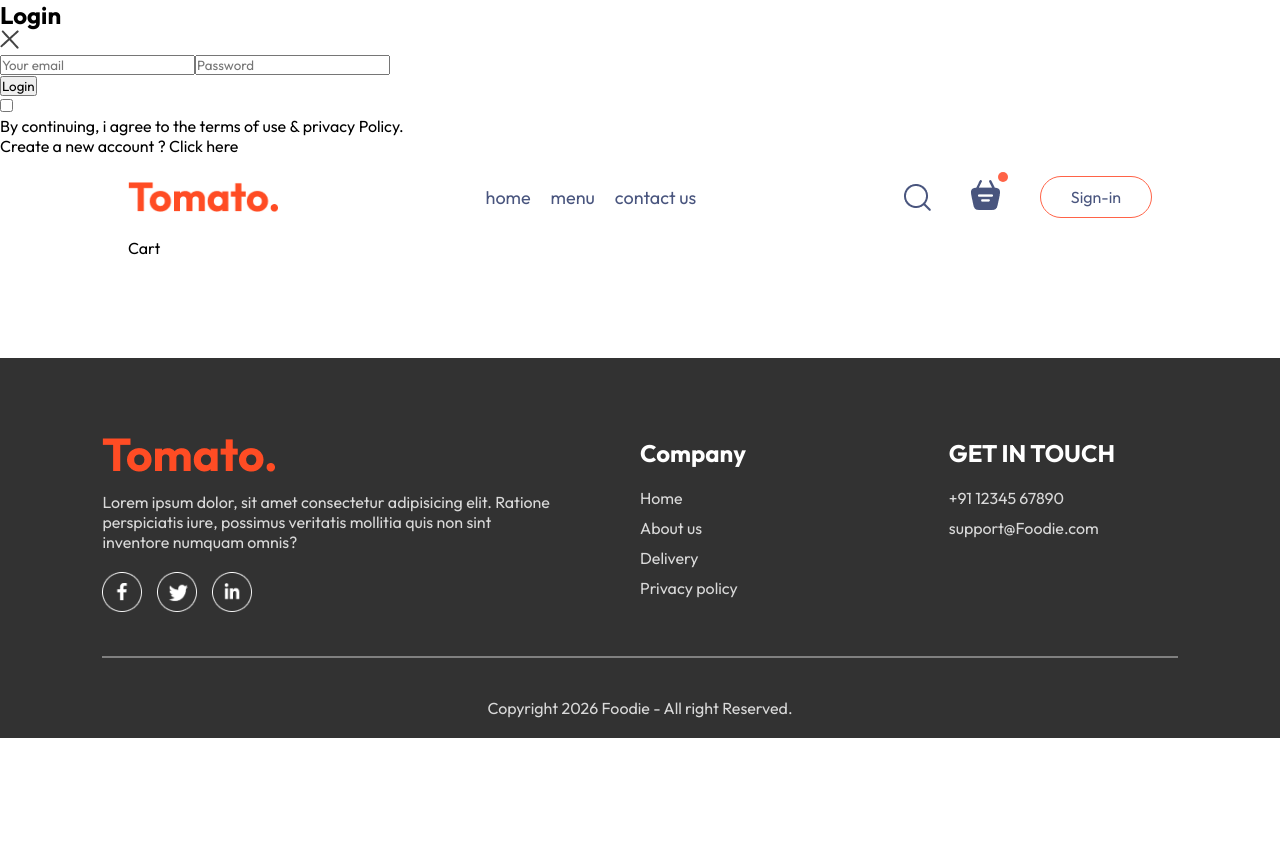
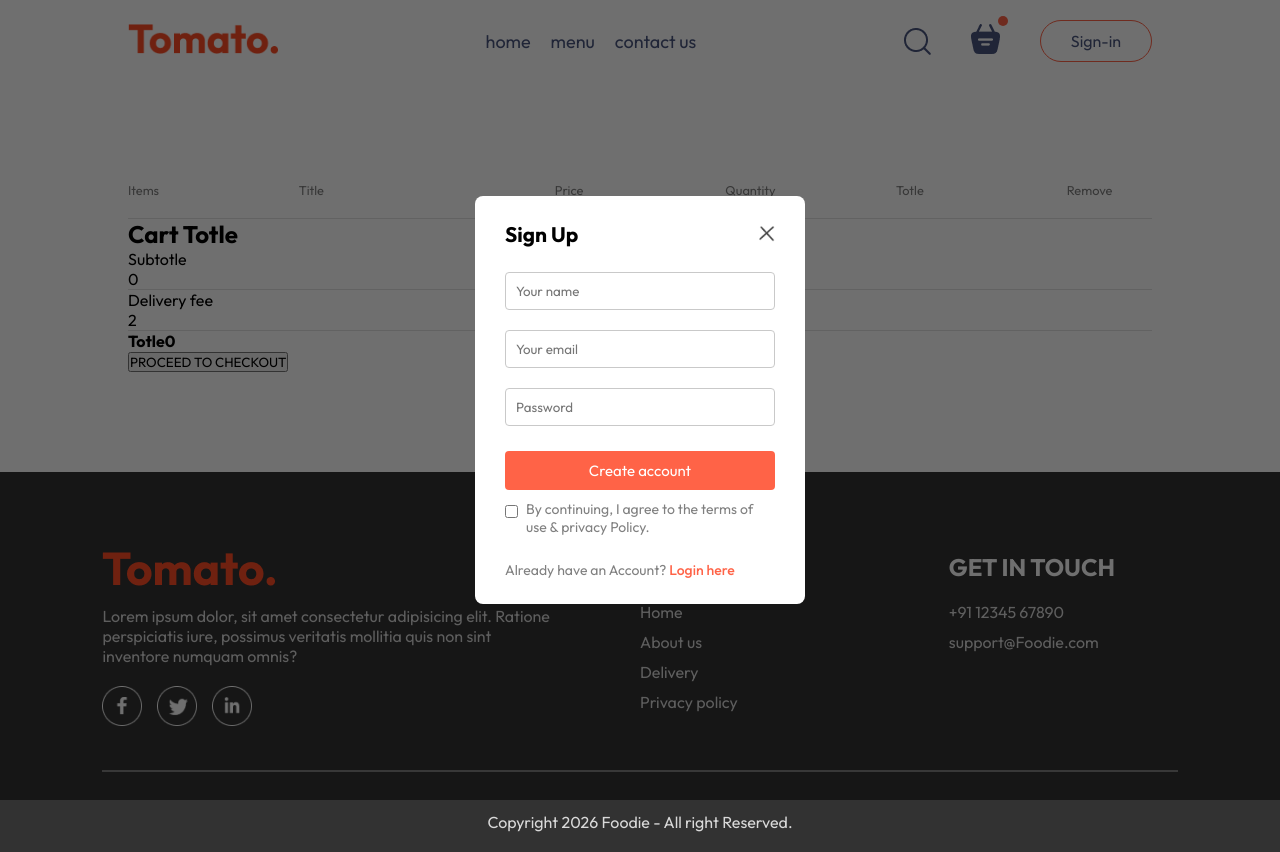
Before and after one commit to Sandeepgpa/Food_Delivery_Frontend, a React (Vite) app: page /cart in a window 1280 px wide. Both pictures are taken after a click on the button "Sign-in". Before the commit the page ends 800 px from the top, so only its background shows below. Built offline with nearby package versions, Linux system fonts and the light colour scheme.

Commit message:
Sign Page Build

```diff
--- a/src/Components/Navbar/Navbar.css
+++ b/src/Components/Navbar/Navbar.css
@@ -21,6 +21,14 @@
     display: flex;
     align-items: center;
     gap: 40px;
+}
+
+.navbar-right img{
+    cursor: pointer;
+}
+
+.navbar-search-icon{
+    cursor: pointer;
 }
 
 .navbar button{
--- a/src/Components/Navbar/Navbar.jsx
+++ b/src/Components/Navbar/Navbar.jsx
@@ -9,7 +9,7 @@ const Navbar = ( { setShowLogin }) => {
 
   return (
     <div className='navbar'>
-      <img src={assets.logo} alt="" className="logo" />
+      <Link to='/'><img src={assets.logo} alt="" className="logo" /></Link>
       <ul className="navbar-menu">
         <Link to='/' onClick={()=>setMenu("home")} className={menu=="home"?"active":""} >home</Link>
         <a href='#explore-menu' onClick={()=>setMenu("menu")} className={menu=="menu"?"active":""}> menu</a>
@@ -19,7 +19,7 @@ const Navbar = ( { setShowLogin }) => {
       <div className="navbar-right">
         <img src={assets.search_icon} alt="" />
         <div className="navbar-search-icon">
-          <img src={assets.basket_icon} alt="" />
+          <Link to='/cart'><img src={assets.basket_icon} alt="" /></Link>
           <div className="dot"></div>
         </div>
         <button onClick={()=>setShowLogin(true)}>Sign-in</button>
--- a/src/Components/SignPopup/LoginPopup.css
+++ b/src/Components/SignPopup/LoginPopup.css
@@ -0,0 +1,74 @@
+.login-popup{
+    position: absolute;
+    z-index: 1;
+    width: 100%;
+    height: 100%;
+    background-color: #00000090;
+    display: grid;
+}
+.login-popup-cotainer{
+    place-self: center;
+    width: max(23vw,330px);
+    color: #808080;
+    background-color: #fff;
+    display: flex;
+    flex-direction: column;
+    gap: 25px;
+    padding: 25px 30px;
+    border-radius: 8px;
+    font-size: 14px;
+    animation: fadeIn 0.5s  ;
+}
+.login-popup-title{
+    display: flex;
+    justify-content: space-between;
+    align-items: center;
+    color: #000;
+}
+
+.login-popup-title img{
+    width: 16px;
+    cursor: pointer;
+}
+.login-popup-inputs{
+    display: flex;
+    flex-direction: column;
+    gap: 20px;
+}
+
+.login-popup-inputs input{
+    outline: none;
+    border: 1px solid #c9c9c9;
+    padding: 10px;
+    border-radius: 4px;
+}
+
+.login-popup-cotainer button{
+    border: none;
+    padding: 10px;
+    border-radius: 4px;
+    color: #fff;
+    background-color: tomato;
+    font-size: 15px;
+    cursor: pointer;
+}
+
+.login-popup-condition{
+    display: flex;
+    align-items: start;
+    gap: 8px;
+    margin-top: -15px;
+}
+.login-popup-condition input{
+    margin-top: 5px;
+
+}
+.login-popup p span{
+    color: tomato;
+    font-weight: 500;
+    cursor: pointer;
+
+}
+.login-popup p span:hover{
+    border-bottom: 1px solid tomato ;
+}
--- a/src/Components/SignPopup/LoginPopup.jsx
+++ b/src/Components/SignPopup/LoginPopup.jsx
@@ -4,30 +4,33 @@ import { assets } from '../../assets/assets';
 
 const LoginPopup = ({ setShowLogin }) => {
 
-    const [currentState,setCurrentState] = useState("Login");
+    const [currentState,setCurrentState] = useState("Sign Up");
+
   return (
-    <div className='login-popup'>
+
         <div className="login-popup">
-            <form action="" className="login-popup-cotainer">
+            <form className="login-popup-cotainer">
                 <div className="login-popup-title">
                     <h2>{currentState}</h2>
                     <img onClick={()=>setShowLogin(false)} src={assets.cross_icon} alt="" />
                 </div>
-                <div className="login-popup-input">
+                <div className="login-popup-inputs">
                     {currentState==='Login'?<></>:<input type="text" name="" placeholder='Your name' required />}
                     <input type="email" name="" placeholder='Your email' required/>
                     <input type="password" name="" placeholder='Password' required />
                 </div>
-                <button>{currentState==="sign Up"?"Create account":"Login"}</button>
+                <button>{currentState==="Sign Up"?"Create account":"Login"}</button>
                 <div className="login-popup-condition">
                     <input type="checkbox" name="" required />
-                    <p>By continuing, i agree to the terms of use & privacy Policy.</p>
+                    <p>By continuing, I agree to the terms of use & privacy Policy.</p>
                 </div>
-                <p>Create a new account ? <span>Click here</span></p>
+                {currentState==="Login"
+                ?<p>Create a new account ? <span onClick={()=>setCurrentState("Sign Up")}>Click here</span></p>
+                :<p>Already have an Account? <span onClick={()=>setCurrentState("Login")}>Login here</span></p>}
+
+
             </form>
         </div>
-
-    </div>
   )
 }
 
--- a/src/Pages/Cart/Cart.css
+++ b/src/Pages/Cart/Cart.css
@@ -0,0 +1,30 @@
+.cart{
+    margin-top: 100px;
+}
+.cart-items-title{
+    display: grid;
+    grid-template-columns: 1fr 1.5fr 1fr 1fr 1fr 0.5fr;
+    align-items: center;
+    color: gray;
+    font-size: max(1vw,12px);
+}
+.cart-items-item{
+    margin: 10px 0px;
+    color: #000;
+}
+
+.cart-items-item img{
+    width: 50px;
+    border-radius: 10px;
+}
+
+.cart hr{
+    height: 1px;
+    background-color: #e2e2e2;
+    border: none;
+}
+
+.cart-items-item .cross{
+    cursor: pointer;
+
+}
--- a/src/Pages/Cart/Cart.jsx
+++ b/src/Pages/Cart/Cart.jsx
@@ -1,9 +1,68 @@
-import React from 'react'
+import React, { useContext } from 'react'
 import './Cart.css'
+import { StoreContext } from '../../context/StoreContext'
 
 const Cart = () => {
+
+  const { cartItems, food_list, removeFromCart } = useContext(StoreContext);
+
   return (
-    <div>Cart</div>
+    <div className="cart">
+      <div className="cart-items">
+        <div className="cart-items-title">
+          <p>Items</p>
+          <p>Title</p>
+          <p>Price</p>
+          <p>Quantity</p>
+          <p>Totle</p>
+          <p>Remove</p>
+        </div>
+        <br />
+        <hr />
+        {food_list.map((itme, index) => {
+          if (cartItems[itme._id] > 0) {
+            return (
+              <>
+                <div className="cart-items-title cart-items-item">
+                  <img src={itme.image} alt="" />
+                  <p>{itme.name}</p>
+                  <p>₹{itme.price}</p>
+                  <p>{cartItems[itme._id]}</p>
+                  <p>₹{itme.price * cartItems[itme._id]}</p>
+                  <p onClick={()=>removeFromCart(itme._id)} className='cross'>x</p>
+                </div>
+                <hr />
+              </>
+
+
+            )
+          }
+        })}
+      </div>
+      <div className="cart-bottom">
+        <div className="cart-totle">
+          <h2>Cart Totle</h2>
+          <div>
+            <div className="cart-totle-detials">
+              <p>Subtotle</p>
+              <p>{0}</p>
+            </div>
+            <hr />
+            <div className="cart-totle-detials">
+              <p>Delivery fee</p>
+              <p>{2}</p>
+            </div>
+            <hr />
+            <div className="cart-totle-detials">
+              <b>Totle</b>
+              <b>{0}</b>
+            </div>
+          </div>
+        </div>
+        <button>PROCEED TO CHECKOUT</button>
+
+      </div>
+    </div>
   )
 }
 
```
